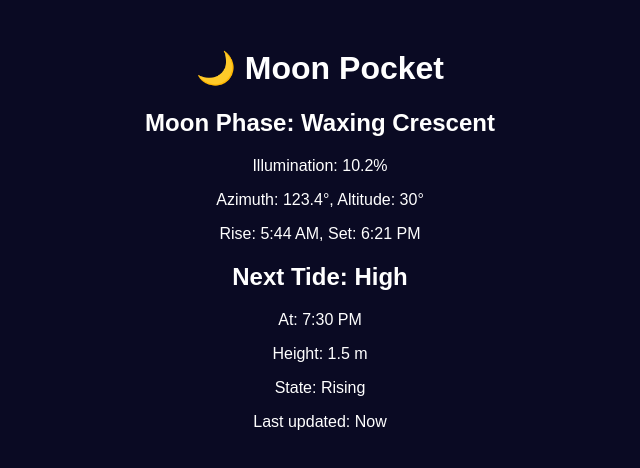
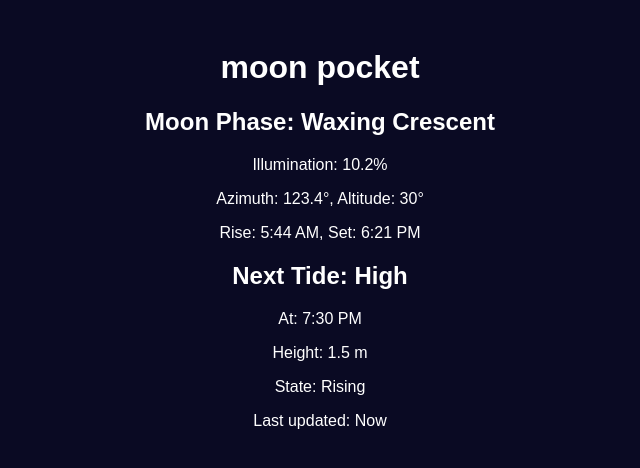
Before and after one commit to yafira/moonpocket, a website: page public/index.html in a window 1280 px wide. Shown: the whole page, without its empty margins (320-960 px from the left). Drawn offline with Linux system fonts and the light colour scheme.

Commit message:
changed file structure, fixed server issue

```diff
--- a/moon-pocket-server/public/index.html
+++ b/public/index.html
@@ -7,7 +7,7 @@
 	</head>
 	<body>
 		<div class="container">
-			<h1>🌙 Moon Pocket</h1>
+			<h1>moon pocket</h1>
 			<div id="moon"></div>
 			<div id="tide"></div>
 			<div id="time"></div>
--- a/moon-pocket-server/server.js
+++ b/server.js
@@ -9,7 +9,7 @@ app.use(express.static('public'))
 
 app.post('/moonpocket', (req, res) => {
 	const data = req.body
-	console.log('📩 Data received from Arduino:', data)
+	console.log('📩 Data received:', data)
 
 	fs.writeFileSync(
 		path.join(__dirname, 'public', 'moonpocket-data.json'),
@@ -19,5 +19,5 @@ app.post('/moonpocket', (req, res) => {
 })
 
 app.listen(PORT, () => {
-	console.log(`🚀 Server running on http://localhost:${PORT}`)
+	console.log(`🚀 Server running at http://localhost:${PORT}`)
 })
```
Also changed, not shown: moon-pocket-server/package.json (deleted), public/moonpocket-data.json (renamed from moon-pocket-server/public/moonpocket-data.json), public/script.js (renamed from moon-pocket-server/public/script.js), public/styles.css (renamed from moon-pocket-server/public/styles.css).
